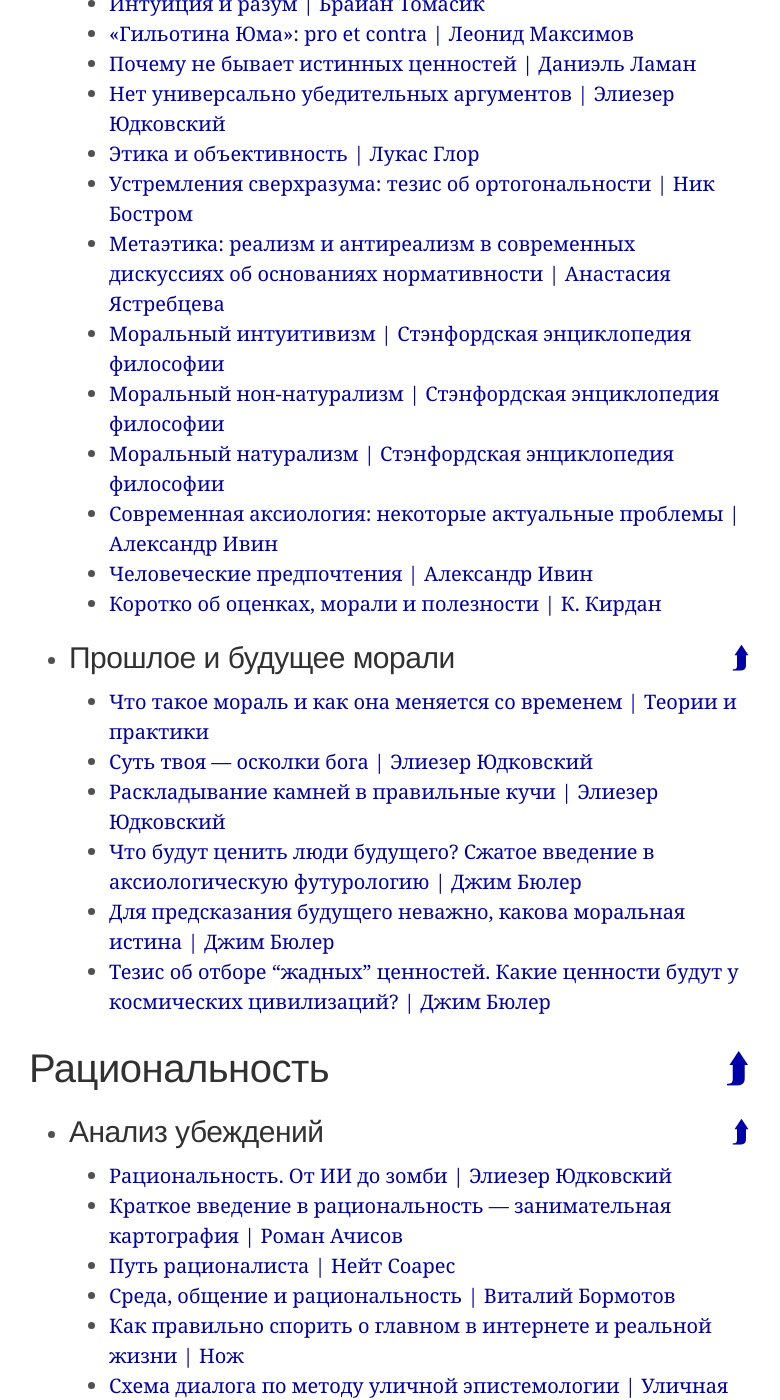
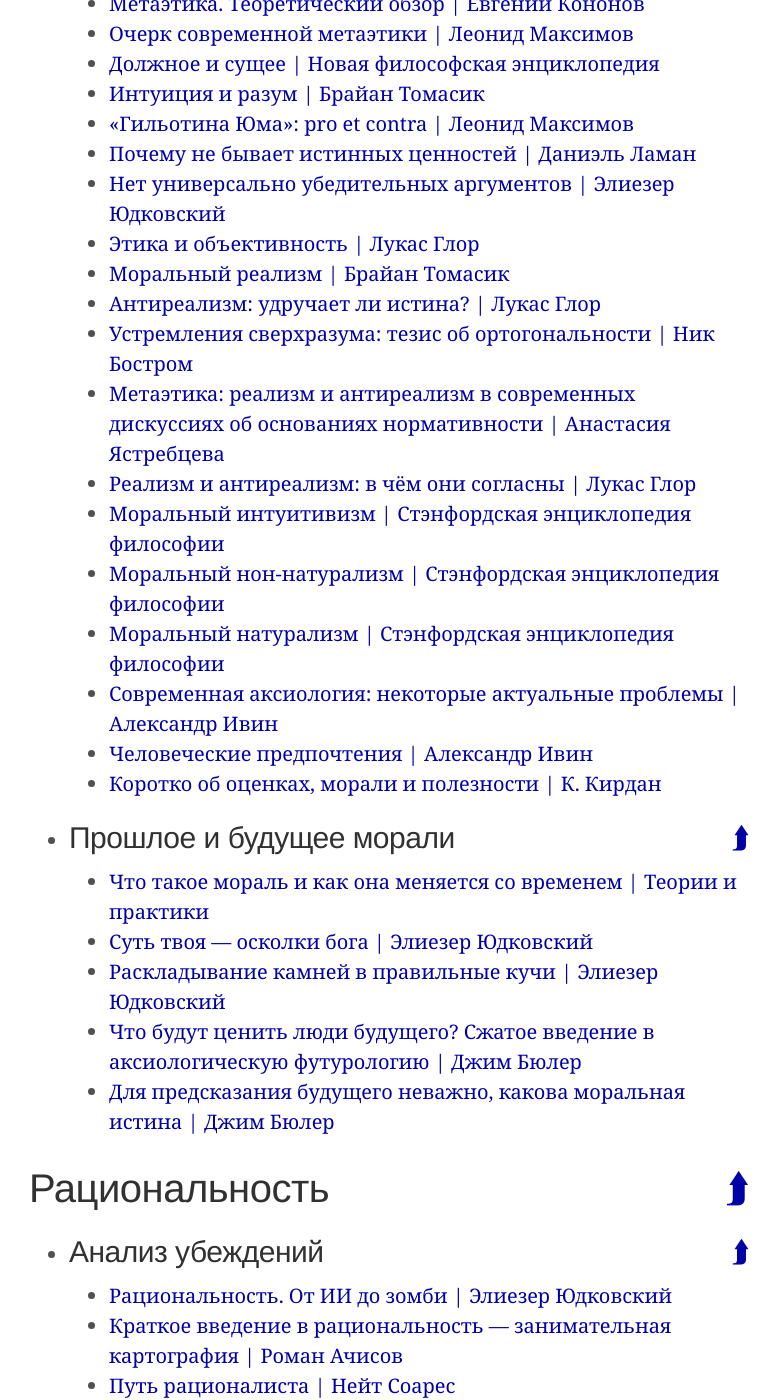
Before and after one commit to ReducingSuffering/reducingsuffering.github.io, a Jekyll site: the page built from index.md, in a window 1280 px wide and 1400 px high, scrolled down 5436 px. Shown: the whole window, without its empty margins (251-1031 px from the left). Built offline with Jekyll 4.4.1, drawn with Linux system fonts in a browser that asks for light colours; some of the changed text lies outside the part shown.

Commit message:
Update values.html

```diff
--- a/_lists/values.html
+++ b/_lists/values.html
@@ -41,6 +41,8 @@
   - 285 # Миф №n+4. "Уменьшение страдания — это антинаталистский аргумент" — Антинатализм адекватного человека
   - 508 # Что такое философский пессимизм: комментарии к статье Алисы Загрядской — К. Кирдан
   - 566 # Квантовая этика и страдания в мультивселенной — Дэвид Пирс
+  - 621 # Почему многомировая интерпретация может не иметь существенных последствий для этики — Магнус Виндинг
+  - 783 # Из бесконечности не следует тщетность — Брайан Томасик
   sublists:
   - AN
   - veg
@@ -87,8 +89,11 @@
   - 719 # Почему не бывает истинных ценностей — Даниэль Ламан
   - 564 # Нет универсально убедительных аргументов — Элиезер Юдковский
   - 554 # Этика и объективность — Лукас Глор
+  - 798 # Моральный реализм — Брайан Томасик
+  - 796 # Антиреализм: удручает ли истина? — Лукас Глор
   - 338 # Устремления сверхразума: тезис об ортогональности — Ник Бостром
   - 323 # Метаэтика: реализм и антиреализм в современных дискуссиях об основаниях нормативности — Анастасия Ястребцева
+  - 814 # Реализм и антиреализм: в чём они согласны — Лукас Глор
   - 287 # Моральный интуитивизм — Стэнфордская Энциклопедия Философии
   - 288 # Моральный нон-натурализм — Стэнфордская Энциклопедия Философии
   - 289 # Моральный натурализм — Стэнфордская Энциклопедия Философии
@@ -103,5 +108,4 @@
   - 168 # Раскладывание камней в правильные кучи — Элиезер Юдковский
   - 706 # Что будут ценить люди будущего? Сжатое введение в аксиологическую футурологию — Джим Бюлер
   - 721 # Для предсказания будущего неважно, какова моральная истина — Джим Бюлер
-  - 735 # Тезис об отборе “жадных” ценностей. Какие ценности будут у космических цивилизаций? — Джим Бюлер
 ---
```
